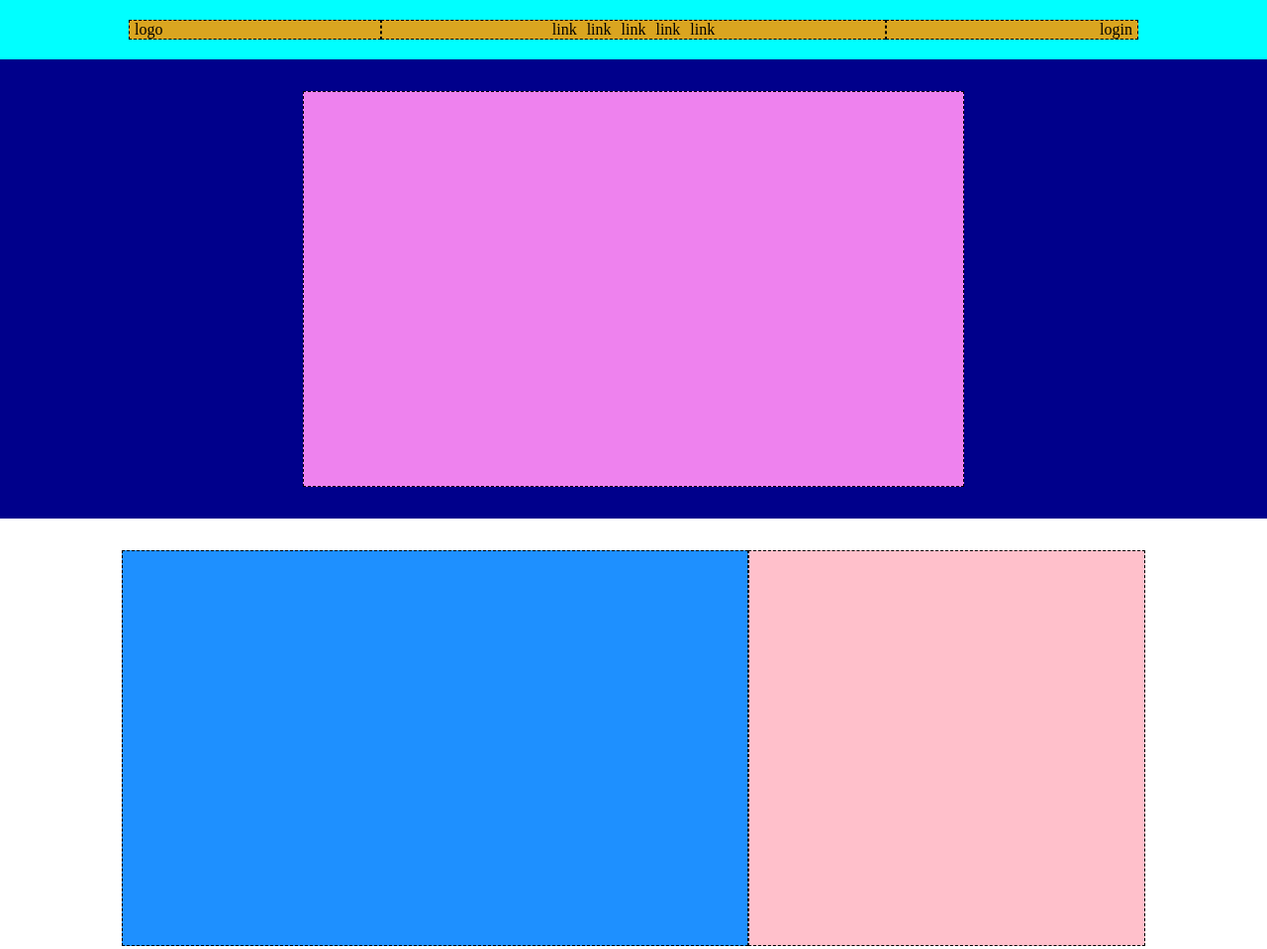
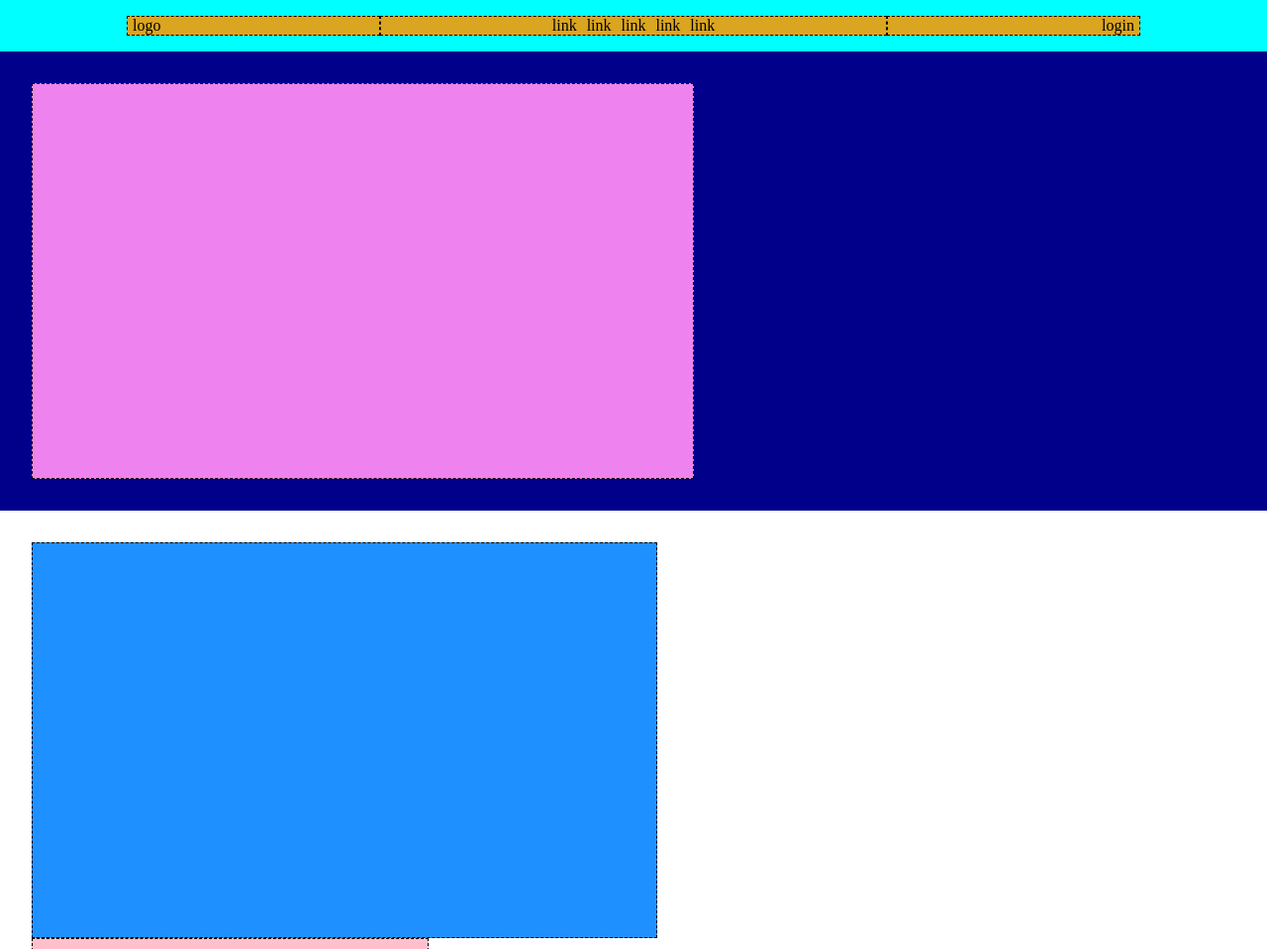
Before and after one commit to JacopoTrincanato/htmlcss-struttura-discord, a plain HTML site: page index.html in a window 1280 px wide. Shown: the top 959 px of the page at 99% size. Drawn offline with Linux system fonts and the light colour scheme.

Commit message:
fix header

```diff
--- a/index.html
+++ b/index.html
@@ -12,10 +12,10 @@
     <header>
 
         <!--Inizio nav-->
-        <nav>
-            <div class="flex-container">
+        <nav class="container">
+            <div class="d-flex">
                 <div class="logo">logo</div>
-                <ul class="flex-container">
+                <ul class="d-flex">
                     <li>link</li>
                     <li>link</li>
                     <li>link</li>
--- a/style.css
+++ b/style.css
@@ -7,8 +7,6 @@
 /*debug region*/
 
 .debug header{
-    padding: 20px 130px;
-
     background-color: aqua;
 }
 
@@ -37,7 +35,16 @@ ul{
 
 /*header region*/
 
-.flex-container{
+header{
+    padding: 1rem 0;
+}
+
+.container {
+    width: 80%;
+    margin: auto;
+}
+
+.d-flex{
     display: flex;
     align-items: center;
     justify-content: center;
@@ -99,7 +106,7 @@ ul{
     height: 400px;
 }
 
-div.logo, div.login, ul.flex-container,.violet-rectangle,
+div.logo, div.login, ul.d-flex,.violet-rectangle,
 .pink-rectangle, .blue-rectangle, .green-rectangle,
 .light-red-rectangle, .logo-footer, .button{
     border: 1px dashed;
```
